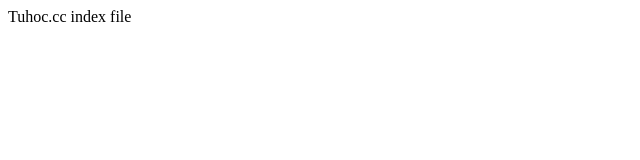
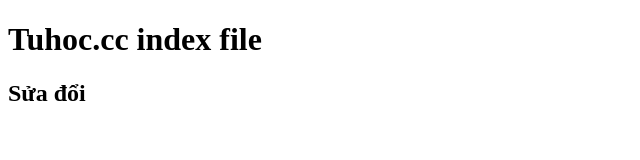
Before and after one commit to VGK23/TestGit2, a plain HTML site: page index.html in a window 1280 px wide. Shown: the whole page, without its empty margins (0-640 px from the left). Drawn offline with Linux system fonts and the light colour scheme.

Commit message:
Đổi code lần n

```diff
--- a/index.html
+++ b/index.html
@@ -6,6 +6,7 @@
     <title>tuhoc.cc index</title>
   </head>
   <body>
-    Tuhoc.cc index file
+    <h1>Tuhoc.cc index file</h1>
+    <h2>Sửa đổi</h2>
   </body>
 </html>
```
